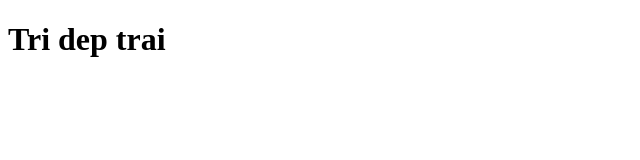
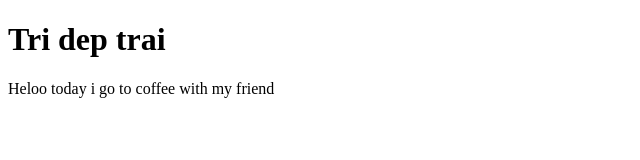
Before and after one commit to TriLN91/WED_1, a plain HTML site: page index.html in a window 1280 px wide. Shown: the whole page, without its empty margins (0-640 px from the left). Drawn offline with Linux system fonts and the light colour scheme.

Commit message:
add paragraph tag

```diff
--- a/index.html
+++ b/index.html
@@ -7,5 +7,6 @@
 </head>
 <body>
     <h1>Tri dep trai</h1>
+    <p>Heloo today i go to coffee with my friend</p>
 </body>
 </html>
```
